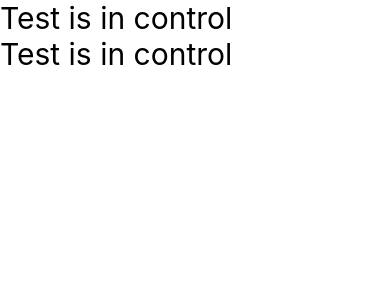
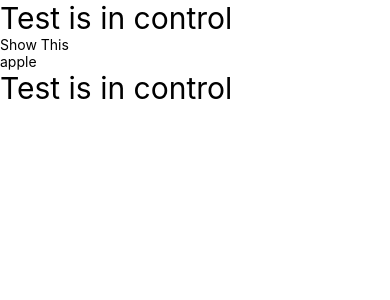
Before and after one commit to Khannakunal32/react-native, a React Native app in the folder AwesomeProject3/: screen / in a window 390 px wide. Shown: the top 300 px of the page. Built offline with nearby package versions, Linux system fonts and the light colour scheme.

Commit message:
added ways to create function

```diff
--- a/AwesomeProject3/App.tsx
+++ b/AwesomeProject3/App.tsx
@@ -20,6 +20,27 @@ const style = StyleSheet.create({
   },
 });
 
+// 1st way
+function Ex(): JSX.Element {
+  return <Text>Show This</Text>;
+}
+
+// 2nd way
+// eslint-disable-next-line @typescript-eslint/no-unused-vars
+function EX2(): void {
+  console.log('xyz2');
+}
+
+// 3rd way
+const Ex3 = () => {
+  console.log('xyz3');
+};
+
+// 4th way
+function fruit() {
+  return 'apple';
+}
+
 function App(): JSX.Element {
   return (
     <SafeAreaView>
@@ -27,6 +48,8 @@ function App(): JSX.Element {
       <ScrollView>
         {/* eslint-disable-next-line react-native/no-inline-styles */}
         <Text style={{fontSize: 30}}>Test is in control</Text>
+        <Ex />
+        <Text>{fruit()}</Text>
         <Text style={style.text}>Test is in control</Text>
       </ScrollView>
     </SafeAreaView>
```
Also changed, not shown: AwesomeProject3/.eslintrc.js.
